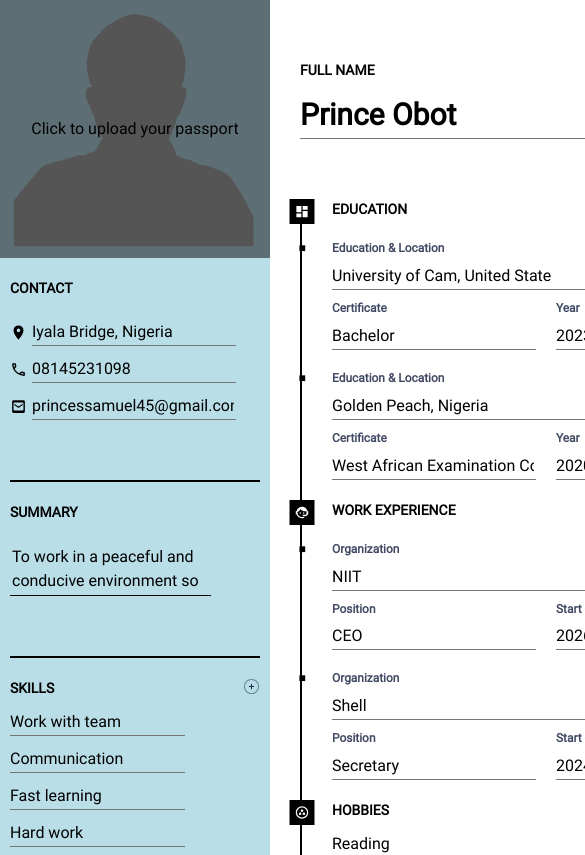
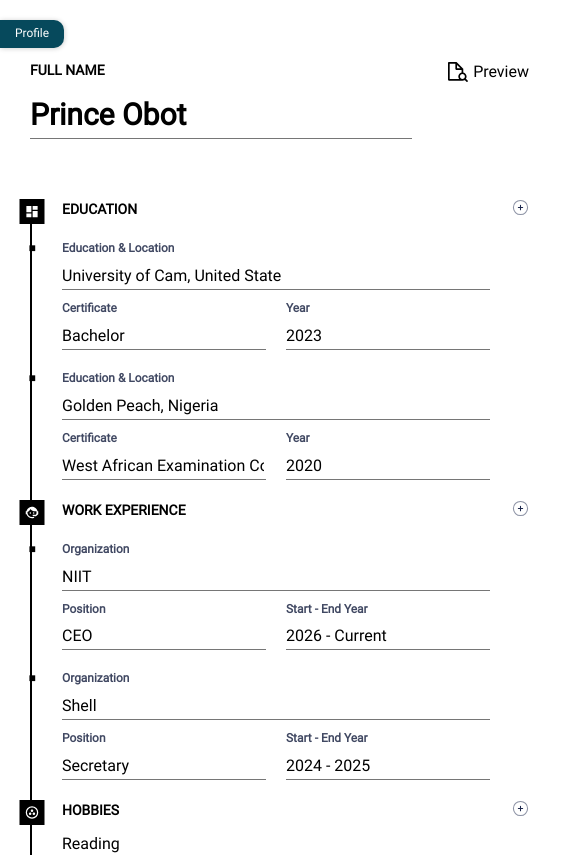
Before and after one commit to PRINCE-OBOT/cv_application, a React (Vite) app: page / in a window 390 px wide. Shown: the top 855 px of the page, 585 px wide, since content can reach past the window. Built offline with nearby package versions, Linux system fonts and the light colour scheme.

Commit message:
feat: add button to navigate profile in reduce screen

```diff
--- a/src/App.jsx
+++ b/src/App.jsx
@@ -10,12 +10,28 @@ import { Hobbies } from "./components/hobbies";
 import { Referees } from "./components/referees";
 import { Preview } from "./components/preview";
 
-const body = document.body;
+function navLeftSideBar(method) {
+  const leftSide = document.querySelector(".left_side");
+  leftSide.classList[method]("show");
+
+}
 
 function App() {
   return (
     <div className="cv_container">
+      <button
+        className="open_side_bar_btn"
+        onClick={() => navLeftSideBar("add")}
+      >
+        Profile
+      </button>
       <aside className="left_side">
+        <button
+          className="close_side_bar_btn"
+          onClick={() => navLeftSideBar("remove")}
+        >
+          X
+        </button>
         <Passport />
         <div className="bottom_wrapper">
           <Contact />
--- a/src/components/preview.jsx
+++ b/src/components/preview.jsx
@@ -30,7 +30,9 @@ export function Preview() {
 
     const icons = document.querySelectorAll(".modifyFieldWrapper");
     const addItemsBtns = document.querySelectorAll(".add_item_btn");
-    const unselectItemWrapper = document.querySelectorAll(".unselect_item_wrapper");
+    const unselectItemWrapper = document.querySelectorAll(
+      ".unselect_item_wrapper"
+    );
 
     hideEmptyElem(isPreview, [
       ...icons,
@@ -52,7 +54,13 @@ export function Preview() {
       >
         <path d="m23.589 22.261-2.102-2.101c.51-.769.814-1.713.814-2.728 0-2.389-1.683-4.385-3.929-4.866l-.033-.006v-4.043c0-.009 0-.018 0-.026 0-.246-.088-.471-.233-.646l.001.002v-.005c-.019-.023-.039-.045-.06-.066l-.008-.009c-.009-.009-.018-.018-.027-.027l-7.44-7.44c-.021-.021-.042-.04-.065-.059l-.026-.018c-.016-.013-.033-.026-.05-.038l-.025-.018c-.018-.012-.036-.022-.054-.034l-.023-.012q-.034-.02-.075-.037l-.032-.013-.051-.018-.036-.011-.058-.015-.028-.006c-.028-.006-.057-.01-.086-.013h-8.948c-.559.002-1.011.454-1.015 1.012v20.377c0 .561.454 1.017 1.015 1.019h16.306.004c1.013 0 1.955-.304 2.74-.827l-.018.011 2.102 2.102c.181.166.423.268.689.268.563 0 1.019-.456 1.019-1.019 0-.266-.102-.508-.269-.689l.001.001zm-3.325-4.827c0 1.625-1.318 2.943-2.943 2.943s-2.943-1.318-2.943-2.943 1.318-2.943 2.943-2.943c1.624.002 2.941 1.318 2.943 2.942zm-9.396-13.956 3.993 3.994h-3.993zm-8.83-1.44h6.793v6.453c0 .563.456 1.019 1.019 1.019h6.453v3.05c-2.278.487-3.962 2.483-3.962 4.873 0 1.109.362 2.133.975 2.96l-.01-.013h-11.269z" />
       </svg>
-      <p>{isPreview ? "Cancel Preview" : "Preview"}</p>
+      <p
+        style={{
+          textAlign: "left"
+        }}
+      >
+        {isPreview ? "Cancel Preview" : "Preview"}
+      </p>
     </button>
   );
 }
--- a/src/styles/App.css
+++ b/src/styles/App.css
@@ -3,15 +3,42 @@
   margin: 0 auto 0;
   min-height: 100vh;
   display: flex;
+  position: relative;
 }
 
 .left_side {
   width: clamp(270px, 40vw, 290px);
   background: var(--sec-accent);
+  transition: 400ms ease-in allow-discrete;
+  position: relative;
+  z-index: 1;
 }
 
 .left_side .bottom_wrapper {
   padding: var(--sz-sm);
+}
+
+.open_side_bar_btn {
+  box-shadow: var(--bx-shadow);
+  border: none;
+  background-color: var(--accent);
+  border-radius: 0 10px 10px 0;
+  padding: 5px 15px;
+  color: var(--white);
+}
+
+.close_side_bar_btn {
+  background-color: var(--accent);
+  border-radius: 0 5px 5px 0;
+  color: var(--white);
+  border: none;
+  font-weight: 900;
+  padding: 5px 15px;
+}
+
+.open_side_bar_btn,
+.close_side_bar_btn {
+  display: none;
 }
 
 .right_side {
@@ -57,6 +84,7 @@ header {
   display: flex;
   column-gap: var(--sz-xsm);
   align-items: center;
+  justify-content: space-between;
 }
 
 .item:hover .modify_field_btn {
@@ -208,3 +236,37 @@ main section:last-child .item_wrapper:empty {
 .hide {
   display: none !important;
 }
+
+@media (max-width: 600px) {
+  .left_side {
+    position: absolute;
+    top: 0;
+    bottom: 0;
+    display: none;
+    transform: translateX(-100%);
+  }
+
+  .open_side_bar_btn,
+  .close_side_bar_btn {
+    display: block;
+    position: absolute;
+    top: var(--sz-lg);
+  }
+
+  .close_side_bar_btn {
+    right: 0;
+    transform: translateX(100%);
+  }
+}
+
+.show {
+  display: block;
+  transform: translateX(0);
+  transition: 300ms ease-out;
+}
+
+@starting-style {
+  .show {
+    transform: translateX(-100%);
+  }
+}
--- a/src/styles/index.css
+++ b/src/styles/index.css
@@ -81,7 +81,7 @@ h6 {
 :root {
   --text: #6b6375;
   --text-h: #0f325d;
-  --accent: rgb(5, 28, 239);
+  --accent: rgb(6, 73, 92);
   --sec-accent: rgb(186, 222, 232);
   --white: rgb(255, 255, 255);
   --black: rgb(0, 0, 0);
```
